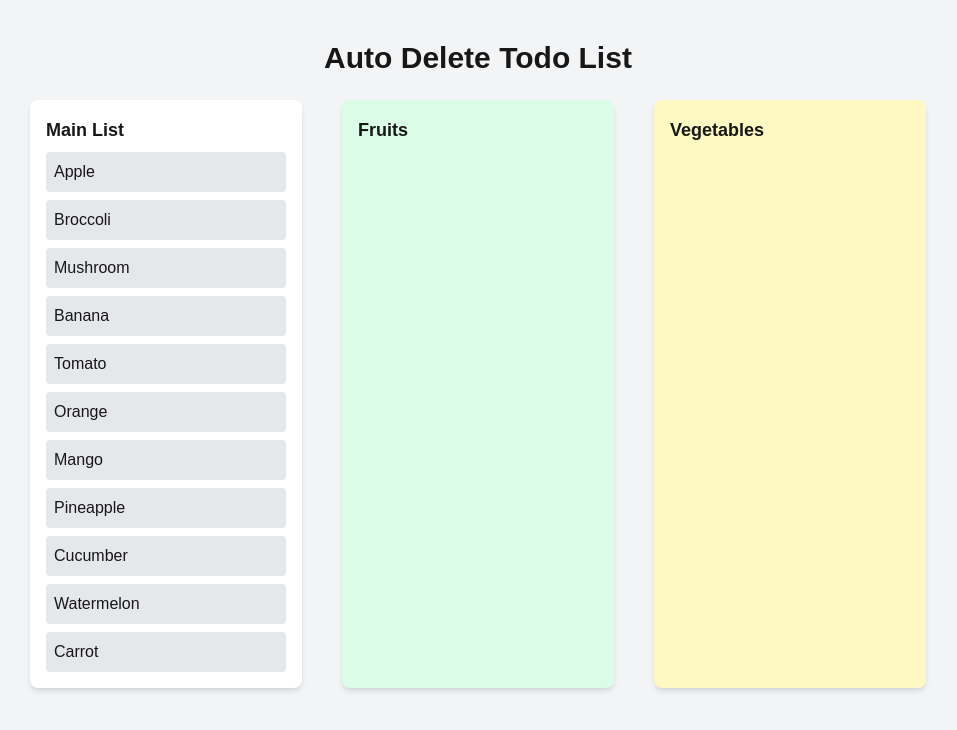
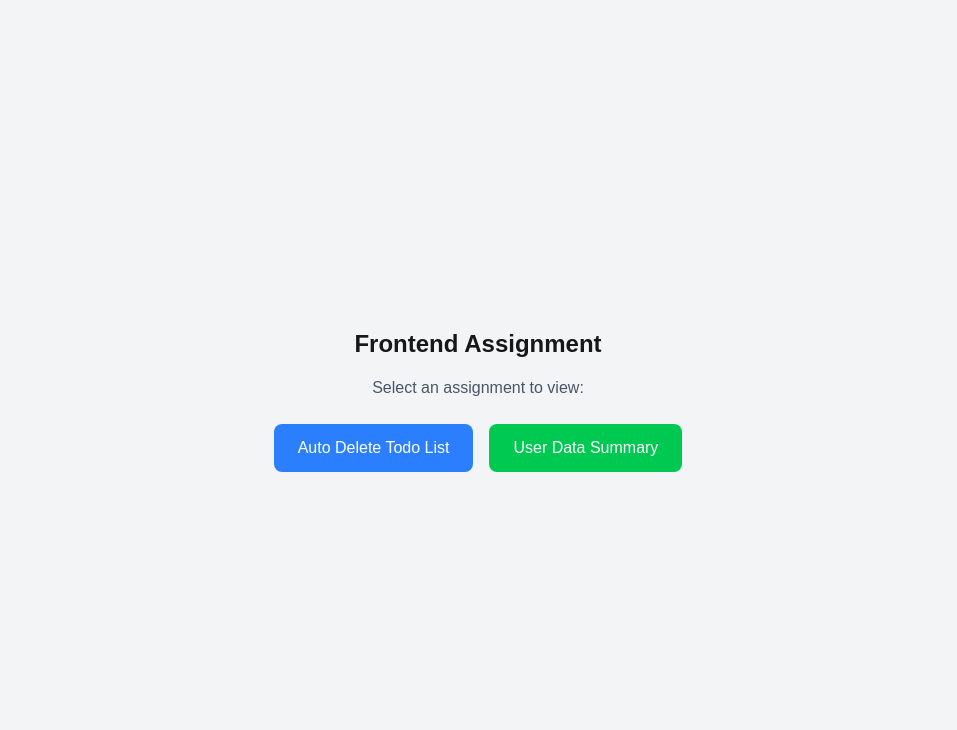
Before and after one commit to Sunthorn9rk/auto-delete-todo-list, a Next.js app: page / in a window 1280 px wide. Shown: the top 730 px of the page, without its empty margins (162-1119 px from the left). Built offline with nearby package versions, Linux system fonts and the light colour scheme.

Commit message:
Update page.tsx
Update main page to link to other page

```diff
--- a/src/app/page.tsx
+++ b/src/app/page.tsx
@@ -1,90 +1,24 @@
-"use client";
-import {useState, useRef} from "react";
-import {TodoItem} from "../types";
-import {todoItems} from "../data";
+import Link from "next/link";
 
 export default function Home() {
-  const [mainList, setMainList] = useState<TodoItem[]>(todoItems);
-  const [fruits, setFruits] = useState<TodoItem[]>([]);
-  const [vegetables, setVegetables] = useState<TodoItem[]>([]);
-  const timeouts = useRef<{[key: string]: NodeJS.Timeout}>({}); // Store timeouts
+  return (
+    <main className="flex flex-col items-center justify-center min-h-screen p-6 bg-gray-100">
+      <h1 className="text-2xl font-bold mb-4">Frontend Assignment</h1>
+      <p className="text-gray-600 mb-6">Select an assignment to view:</p>
 
-  const moveToColumn = (item: TodoItem) => {
-    setMainList((prev) => prev.filter((i) => i.name !== item.name));
+      <div className="flex gap-4">
+        <Link href="/auto-delete-todo-list">
+          <button className="px-6 py-3 bg-blue-500 text-white rounded-lg hover:bg-blue-600 transition">
+            Auto Delete Todo List
+          </button>
+        </Link>
 
-    if (item.type === "Fruit") {
-      setFruits((prev) => [...prev, item]);
-    } else {
-      setVegetables((prev) => [...prev, item]);
-    }
-
-    // Set a timeout and store it
-    timeouts.current[item.name] = setTimeout(() => moveBackToMain(item), 5000);
-  };
-
-  const moveBackToMain = (item: TodoItem) => {
-    // Check if the item is already in mainList before adding
-    setMainList((prev) =>
-      prev.some((i) => i.name === item.name) ? prev : [...prev, item]
-    );
-
-    setFruits((prev) => prev.filter((i) => i.name !== item.name));
-    setVegetables((prev) => prev.filter((i) => i.name !== item.name));
-
-    // Clear timeout when moved manually
-    if (timeouts.current[item.name]) {
-      clearTimeout(timeouts.current[item.name]);
-      delete timeouts.current[item.name];
-    }
-  };
-
-  return (
-    <div className="flex flex-col items-center min-h-screen bg-gray-100 p-10">
-      <h1 className="text-3xl font-bold mb-6">Auto Delete Todo List</h1>
-
-      <div className="flex gap-10 w-full max-w-4xl">
-        {/* Main List */}
-        <div className="w-1/3 p-4 bg-white rounded-lg shadow-md">
-          <h2 className="text-lg font-semibold mb-2">Main List</h2>
-          {mainList.map((item) => (
-            <button
-              key={item.name}
-              onClick={() => moveToColumn(item)}
-              className="block w-full text-left bg-gray-200 hover:bg-gray-300 p-2 rounded mt-2"
-            >
-              {item.name}
-            </button>
-          ))}
-        </div>
-
-        {/* Fruits Column */}
-        <div className="w-1/3 p-4 bg-green-100 rounded-lg shadow-md">
-          <h2 className="text-lg font-semibold mb-2">Fruits</h2>
-          {fruits.map((item) => (
-            <button
-              key={item.name}
-              onClick={() => moveBackToMain(item)}
-              className="block w-full text-left bg-green-300 hover:bg-green-400 p-2 rounded mt-2"
-            >
-              {item.name}
-            </button>
-          ))}
-        </div>
-
-        {/* Vegetables Column */}
-        <div className="w-1/3 p-4 bg-yellow-100 rounded-lg shadow-md">
-          <h2 className="text-lg font-semibold mb-2">Vegetables</h2>
-          {vegetables.map((item) => (
-            <button
-              key={item.name}
-              onClick={() => moveBackToMain(item)}
-              className="block w-full text-left bg-yellow-300 hover:bg-yellow-400 p-2 rounded mt-2"
-            >
-              {item.name}
-            </button>
-          ))}
-        </div>
+        <Link href="/user-data-summary">
+          <button className="px-6 py-3 bg-green-500 text-white rounded-lg hover:bg-green-600 transition">
+            User Data Summary
+          </button>
+        </Link>
       </div>
-    </div>
+    </main>
   );
 }
```
